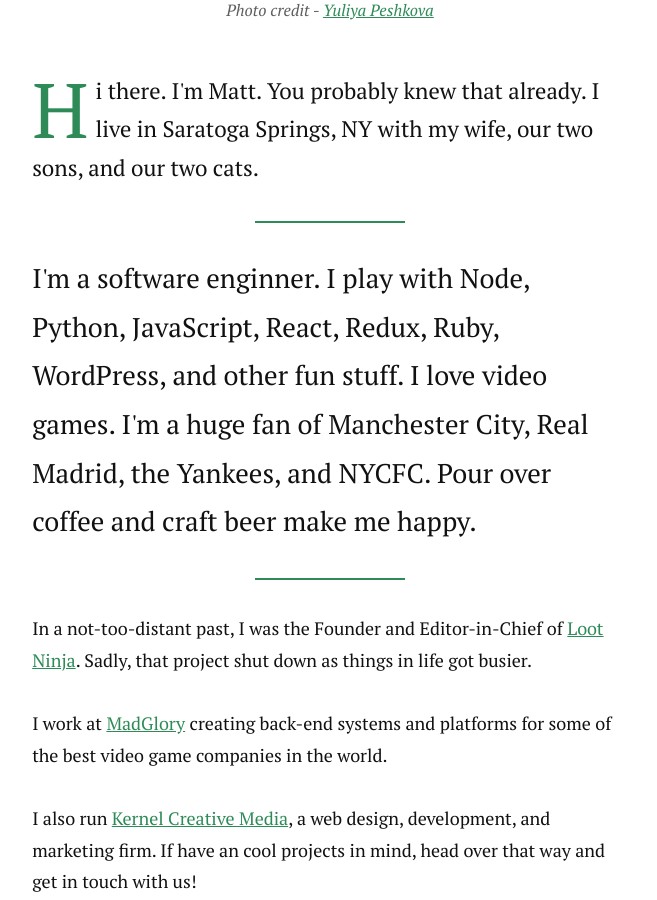
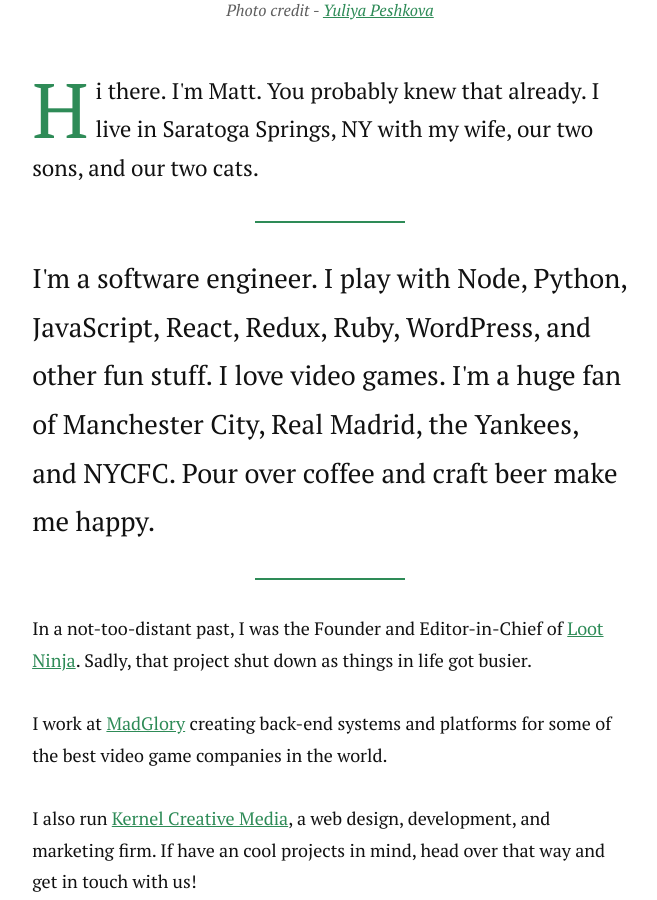
Before and after one commit to mattbanks/mattbanks, a Jekyll site: the page built from about.md, in a window 1280 px wide and 900 px high, scrolled down 951 px. Shown: the whole window, without its empty margins (310-967 px from the left). Built offline with Jekyll 4.4.1, drawn with Linux system fonts in a browser that asks for light colours; nearby versions of some CDN libraries.

Commit message:
i can spell

```diff
--- a/about.md
+++ b/about.md
@@ -11,7 +11,7 @@
         <figcaption>Photo credit - <a href="https://twitter.com/yuliyapeshkova">Yuliya Peshkova</a></figcaption>
     </figure>
 	<p class="intro"><span class="dropcap">H</span>i there. I'm Matt. You probably knew that already. I live in Saratoga Springs, NY with my wife, our two sons, and our two cats.</p>
-    <blockquote><p>I'm a software enginner. I play with Node, Python, JavaScript, React, Redux, Ruby, WordPress, and other fun stuff. I love video games. I'm a huge fan of Manchester City, Real Madrid, the Yankees, and NYCFC. Pour over coffee and craft beer make me happy.</p></blockquote>
+    <blockquote><p>I'm a software engineer. I play with Node, Python, JavaScript, React, Redux, Ruby, WordPress, and other fun stuff. I love video games. I'm a huge fan of Manchester City, Real Madrid, the Yankees, and NYCFC. Pour over coffee and craft beer make me happy.</p></blockquote>
     <p>In a not-too-distant past, I was the Founder and Editor-in-Chief of <a href="http://loot-ninja.com">Loot Ninja</a>. Sadly, that project shut down as things in life got busier.</p>
     <p>I work at <a href="http://madglory.com">MadGlory</a> creating back-end systems and platforms for some of the best video game companies in the world.</p>
     <p>I also run <a href="http://www.kernelcreativemedia.com">Kernel Creative Media</a>, a web design, development, and marketing firm. If have an cool projects in mind, head over that way and get in touch with us!</p>
```
